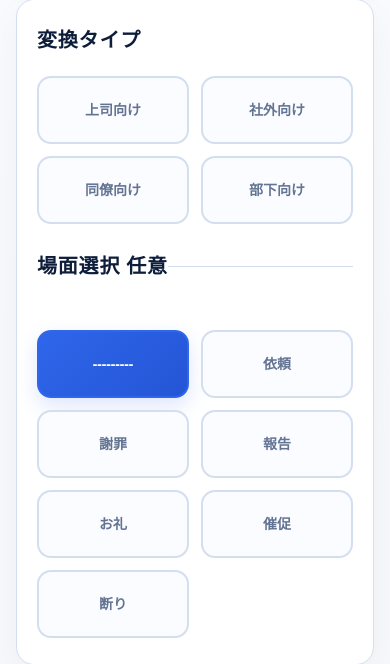
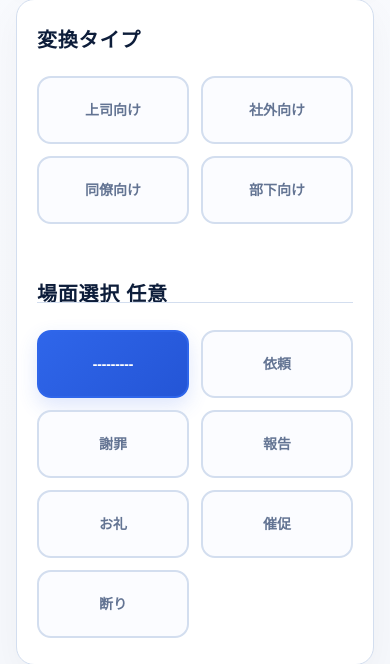
Before and after one commit to RareTECH-Cteam/team-c-main, a Django app: template templates/conversions/conversion.html in a window 390 px wide. Shown: the part 609-1273 px from the top of the page. Run offline with Django 5.2, Linux system fonts and the light colour scheme; the template is opened without the code that fills it: values that come from a table or form of the project are taken from there, others are empty; data comes from the database, SQL or seed files in the repository.

```diff
--- a/static/css/conversion.css
+++ b/static/css/conversion.css
@@ -117,9 +117,17 @@
 }
 
 .conversion-options+.conversion-options {
-    margin-top: 36px;
-    padding-top: 36px;
+    position: relative;
+    margin-top: 72px;
+}
+
+.conversion-options+.conversion-options::before {
+    position: absolute;
+    top: -36px;
+    right: 0;
+    left: 0;
     border-top: 1px solid var(--color-border);
+    content: "";
 }
 
 .choice-grid {
@@ -139,7 +147,6 @@
 
 /*
  * ラジオボタンを視覚的に隠す。
- * display: none はキーボード操作できなくなるため使用しない。
  */
 .choice-option>input[type="radio"] {
     position: absolute;
@@ -496,8 +503,11 @@
     }
 
     .conversion-options+.conversion-options {
-        margin-top: 28px;
-        padding-top: 28px;
+        margin-top: 56px;
+    }
+
+    .conversion-options+.conversion-options::before {
+        top: -28px;
     }
 
     .conversion-form__submit {
```
